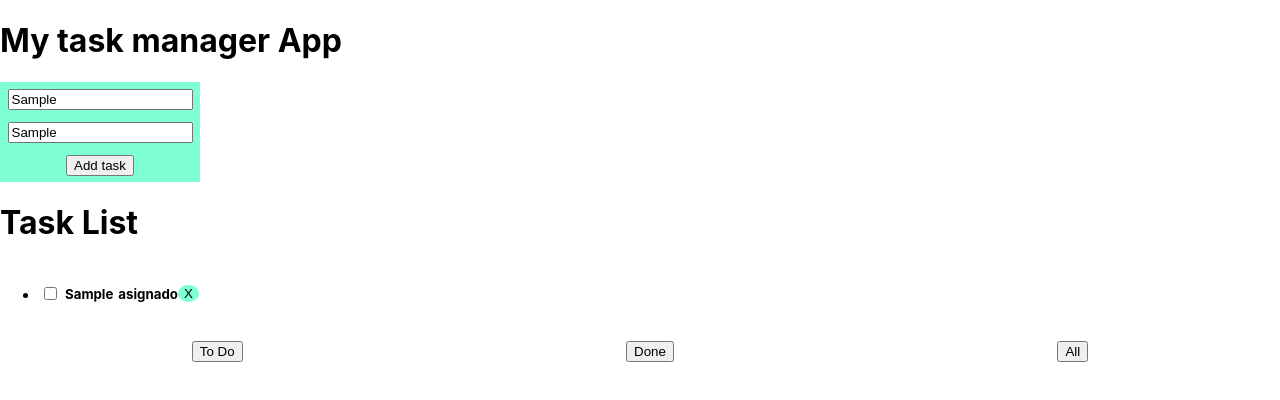
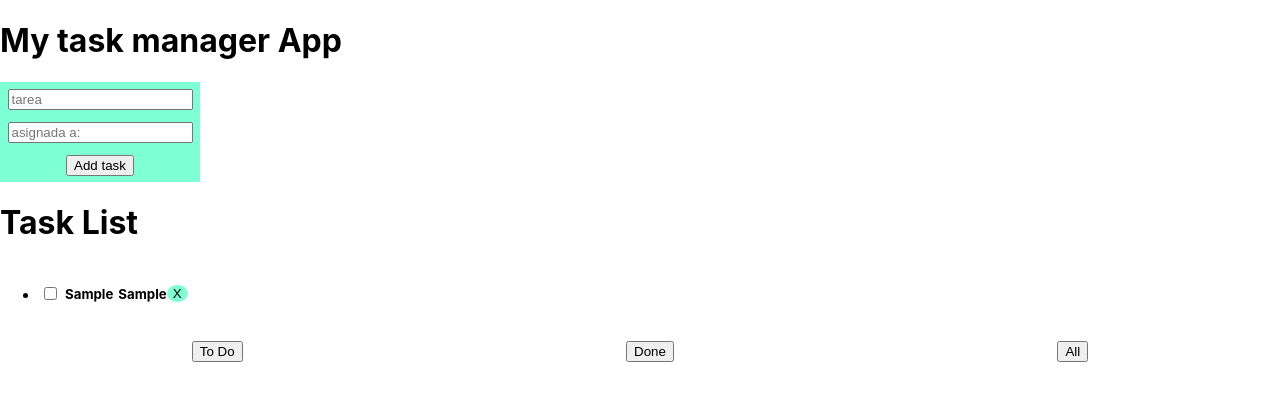
Before and after one commit to lissms/my-task-list, a React (Create React App) app: page / in a window 1280 px wide. Both pictures are taken after typing "Sample", "Sample" into the empty fields and a click on the button "Add task". Shown: the top 400 px of the page. Built offline with nearby package versions, Linux system fonts and the light colour scheme.

Commit message:
add assigned

```diff
--- a/src/App.js
+++ b/src/App.js
@@ -6,20 +6,21 @@ import FilterButtons from "./components/FilterButtons";
 function App() {
   const [task, setTask] = React.useState("");
   const [assigned, setAssigned] = React.useState("");
-  const [taskListTask, settaskListTask] = React.useState([]);
-  const [taskListTaskassigned, settaskListTaskassigned] = React.useState([]);
+  const [taskList, setTaskList] = React.useState([]);
+  const myTaskObjet = { task, assigned };
 
   const handlerClick = () => {
     if (task !== "") {
-      settaskListTask([...taskListTask, task]);
-      settaskListTaskassigned([...taskListTaskassigned, assigned]);
+      setTaskList([...taskList, myTaskObjet]);
+      setTask("");
+      setAssigned("");
     }
   };
   return (
     <div>
       <h1>My task manager App</h1>
       <Form handlerClick={handlerClick} assigned={assigned} task={task} setTask={setTask} setAssigned={setAssigned} />
-      <TaskList task={task} taskListTask={taskListTask} taskListTaskassigned={taskListTaskassigned} />
+      <TaskList task={task} taskList={taskList} assigned={assigned} />
       <FilterButtons />
     </div>
   );
--- a/src/components/Task.jsx
+++ b/src/components/Task.jsx
@@ -6,7 +6,7 @@ function Task(props) {
     <div className="task-container">
       <input type="checkbox" name="checkbox" id="checkbox" />
       <h5 className="my-task">{props.text}</h5>
-      <h5 className="my-assigned">asignado</h5>
+      <h5 className="my-assigned">{props.assigned}</h5>
       <button className="remove-task-button">X</button>
     </div>
   );
--- a/src/components/TaskList.jsx
+++ b/src/components/TaskList.jsx
@@ -2,10 +2,10 @@ import React from "react";
 import Task from "./Task";
 
 function TaskList(props) {
-  const liItems = props.taskListTask.map((item) => {
+  const liItems = props.taskList.map((item) => {
     return (
       <li>
-        <Task text={item} />
+        <Task text={item.task} assigned={item.assigned} />
       </li>
     );
   });
```
